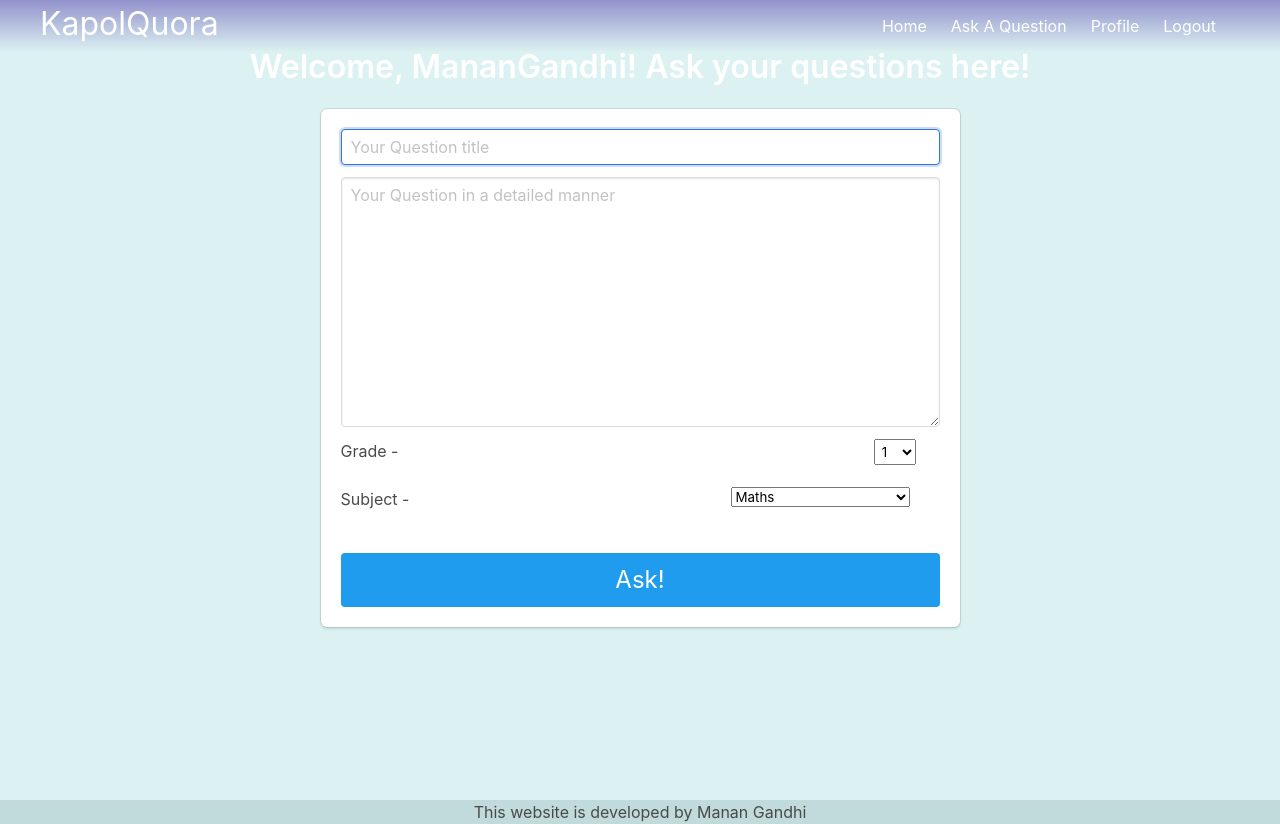
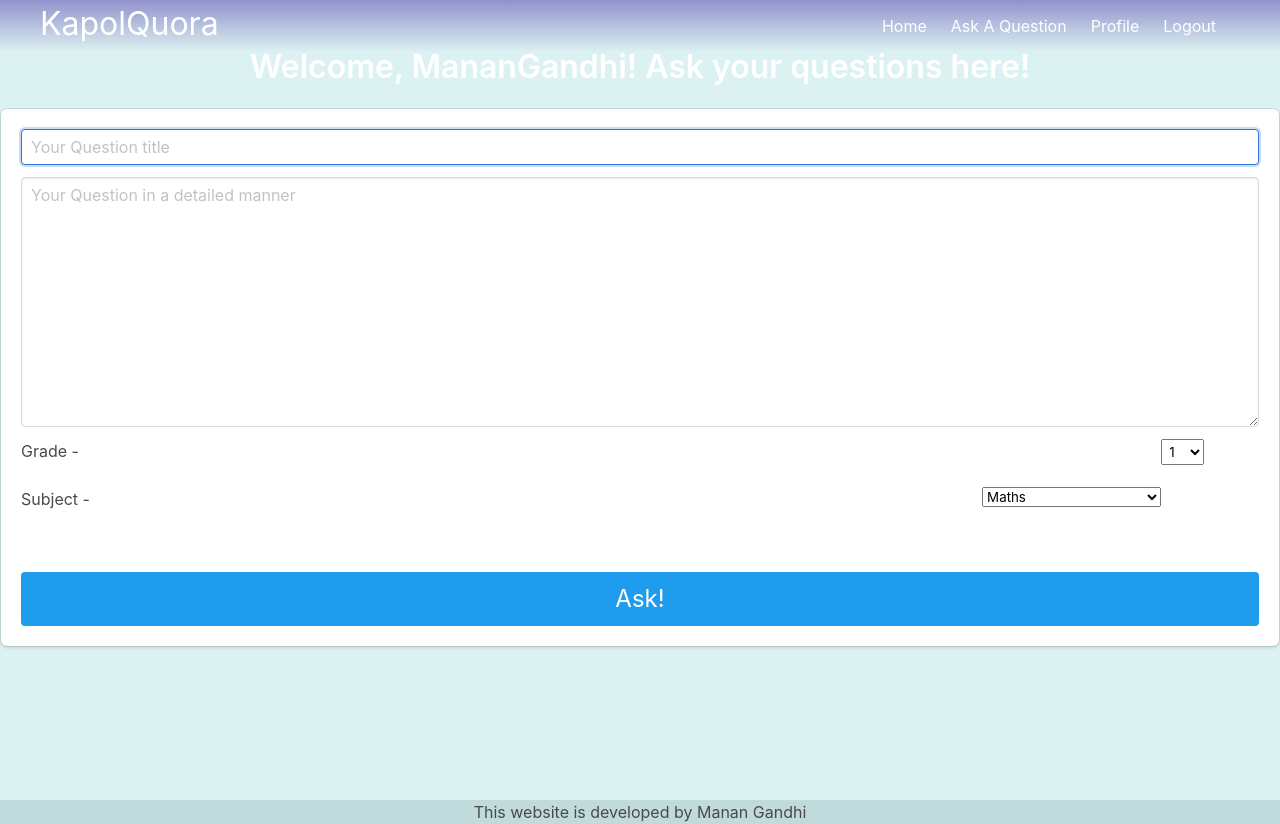
Before and after one commit to MananGandhi1810/KVIS-Quora, a Flask app: page /ask in a window 1280 px wide. Run offline with Flask 2, Linux system fonts and the light colour scheme; a user stored in the database is signed in.

Commit message:
ask.html

```diff
--- a/templates/ask.html
+++ b/templates/ask.html
@@ -4,7 +4,7 @@
 <h1 class="title" style="text-align: center;">
     Welcome, {{name}}! Ask your questions here!
 </h1>
-<div style="text-align: center; margin:auto; width: 50%;" id="ask-card">
+<div style="text-align: center; margin:auto; width: 100%;" id="ask-card">
     <div class="box">
         <form method="POST" action="/ask">
             <div class="field">
--- a/templates/use_otp.html
+++ b/templates/use_otp.html
@@ -14,3 +14,4 @@
         </form>
     </div>
 </div>
+{% endblock %}
```
Also changed, not shown: db.sqlite.
